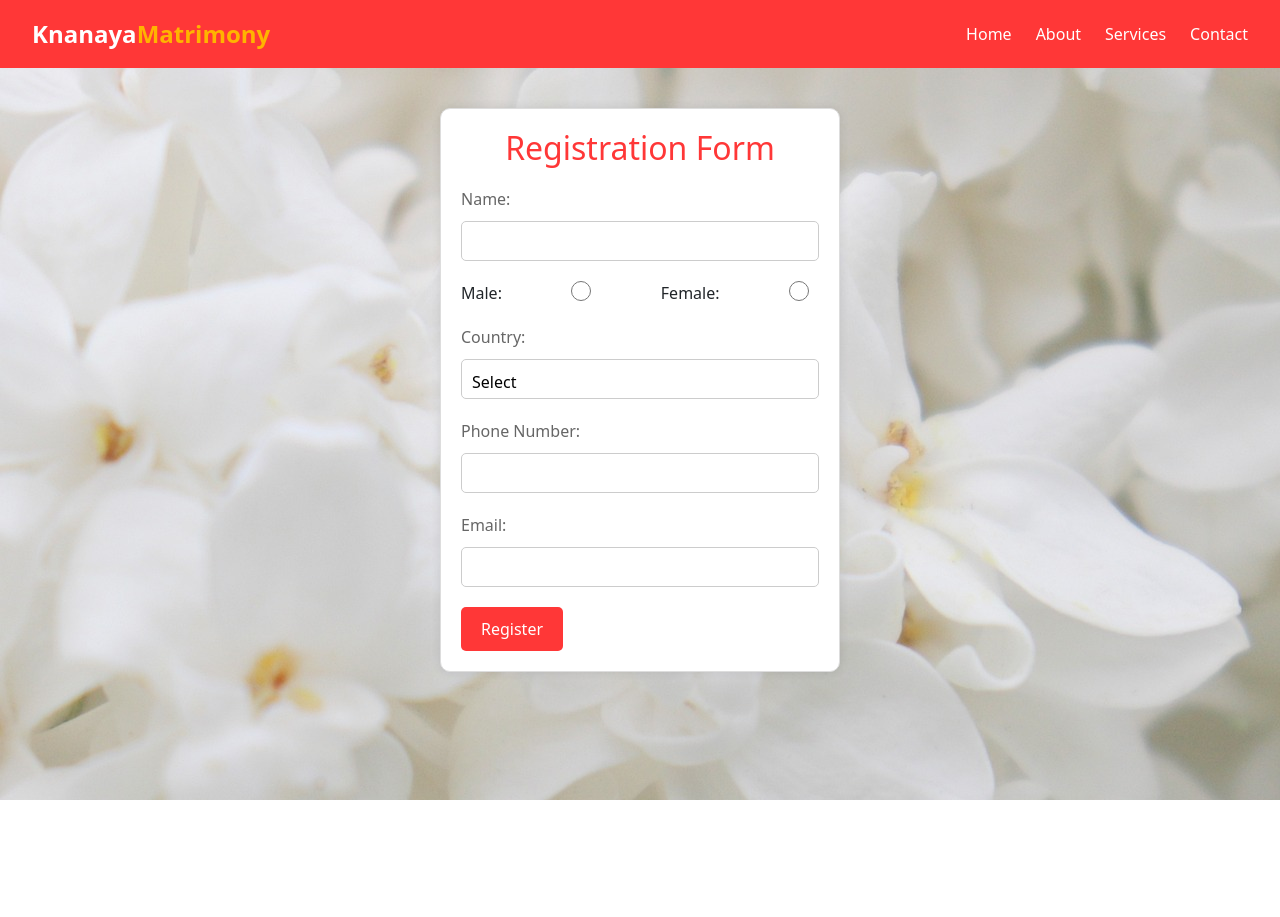
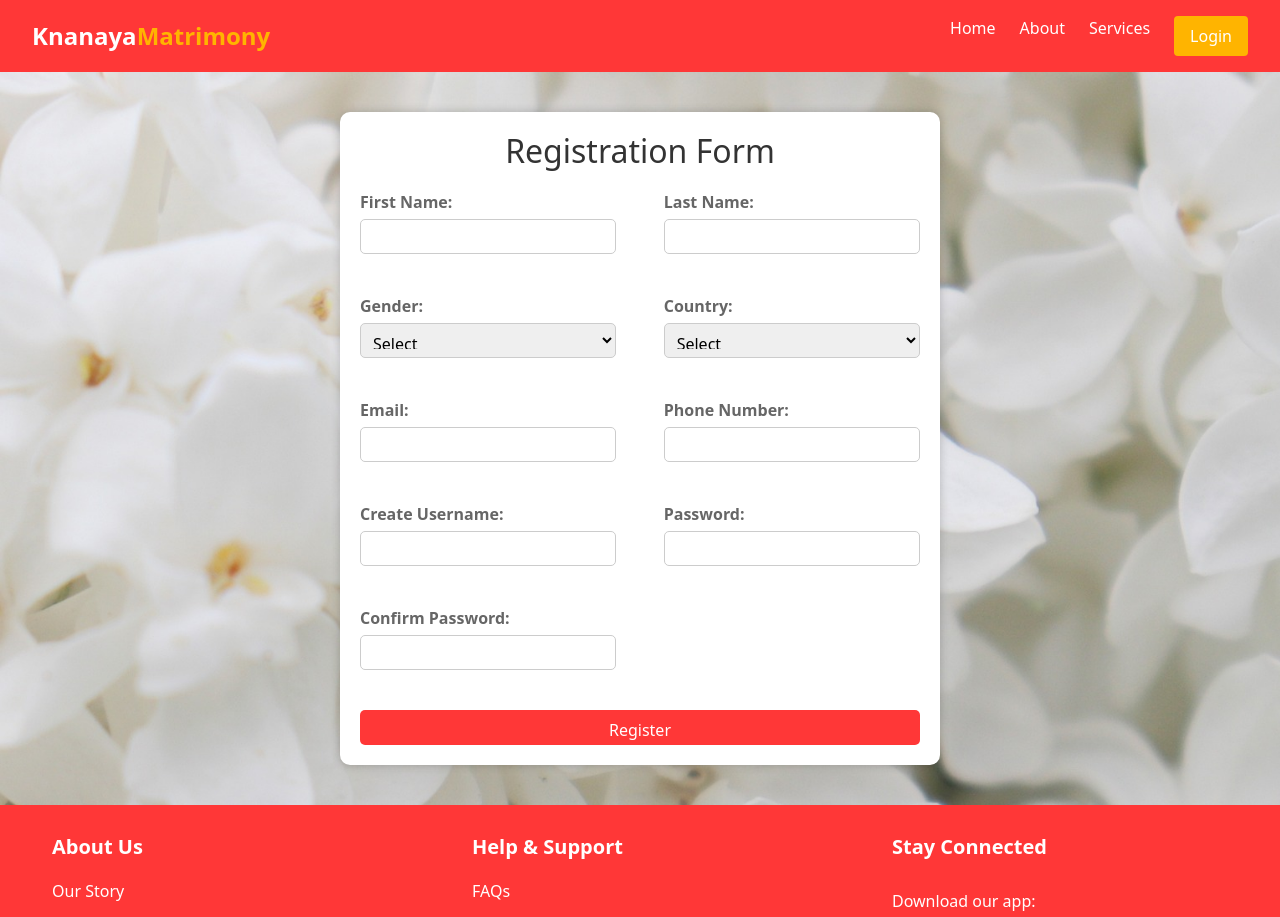
Before and after one commit to stratosfullstack/matrimony-sample, an Angular app: page /register in a window 1280 px wide. Shown: the top 917 px of the page. Before the commit the page ends 800 px from the top, so only its background shows below. Built offline with nearby package versions, Linux system fonts and the light colour scheme.

Commit message:
register,banner

```diff
--- a/src/app/banner-section/banner-section.component.css
+++ b/src/app/banner-section/banner-section.component.css
@@ -1,3 +1,3 @@
 img {
-    height: 700px;
+    height: 800px;
 }
--- a/src/app/banner-section/banner-section.component.html
+++ b/src/app/banner-section/banner-section.component.html
@@ -7,7 +7,7 @@
     </div>
     <div class="carousel-inner">
       <div class="carousel-item active">
-        <img src="https://cdn.pixabay.com/photo/2015/05/15/14/37/bride-and-groom-768594_1280.jpg" class="d-block w-100" alt="...">
+        <img src="https://cdn.pixabay.com/photo/2020/04/24/13/46/rose-5086924_1280.jpg" class="d-block w-100" alt="...">
         <div class="carousel-caption d-none d-md-block">
           <h5>First slide label</h5>
           <p>Some representative placeholder content for the first slide.</p>
--- a/src/app/footer/footer.component.css
+++ b/src/app/footer/footer.component.css
@@ -0,0 +1,93 @@
+/* Footer Styles */
+.footer {
+    background-color: #ff3737;
+    padding: 30px 0;
+    color: #fff;
+  }
+
+  .footer .container {
+    max-width: 1200px;
+    margin: 0 auto;
+  }
+
+  .footer .row {
+    display: flex;
+    flex-wrap: wrap;
+    justify-content: space-between;
+  }
+
+  .footer .col-md-4 {
+    flex-basis: 30%;
+  }
+
+  .footer h5 {
+    font-weight: bold;
+    margin-bottom: 20px;
+  }
+
+  .footer ul {
+    list-style: none;
+    padding: 0;
+    margin: 0;
+  }
+
+  .footer li {
+    margin-bottom: 10px;
+  }
+
+  .footer a {
+    color: #fff;
+    text-decoration: none;
+  }
+
+  .footer a:hover {
+    color: #e9dbdb;
+  }
+
+  .social-icons {
+    list-style: none;
+    padding: 0;
+    margin: 0;
+    display: flex;
+  }
+
+  .social-icons li {
+    margin-right: 20px;
+  }
+
+  .social-icons a {
+    font-size: 18px;
+  }
+
+  .app-stores {
+    display: flex;
+    align-items: center;
+  }
+
+  .app-stores a {
+    margin-right: 10px;
+  }
+
+  .copyright {
+    text-align: center;
+    padding-top: 20px;
+  }
+
+  /* Responsive Styles */
+  @media (max-width: 768px) {
+    .footer .col-md-4 {
+      flex-basis: 45%;
+    }
+  }
+
+  @media (max-width: 480px) {
+    .footer .col-md-4 {
+      flex-basis: 100%;
+    }
+    .social-icons {
+      justify-content: center;
+    }
+    .app-stores {
+      justify-content: center;
+    }
+  }
--- a/src/app/footer/footer.component.html
+++ b/src/app/footer/footer.component.html
@@ -1 +1,39 @@
-<p>footer works!</p>
+<!-- Footer Section -->
+<footer class="footer">
+    <div class="container">
+      <div class="row">
+        <div class="col-md-4 col-sm-6">
+          <h5>About Us</h5>
+          <ul>
+            <li><a routerLink="/about">Our Story</a></li>
+            <li><a routerLink="/team">Meet the Team</a></li>
+            <li><a routerLink="/contact">Contact Us</a></li>
+          </ul>
+        </div>
+        <div class="col-md-4 col-sm-6">
+          <h5>Help & Support</h5>
+          <ul>
+            <li><a routerLink="/faq">FAQs</a></li>
+            <li><a routerLink="/terms">Terms & Conditions</a></li>
+            <li><a routerLink="/privacy">Privacy Policy</a></li>
+          </ul>
+        </div>
+        <div class="col-md-4 col-sm-6">
+          <h5>Stay Connected</h5>
+          <ul class="social-icons">
+            <li><a href="#" target="_blank"><i class="bi bi-facebook"></i></a></li>
+            <li><a href="#" target="_blank"><i class="bi bi-twitter"></i></a></li>
+            <li><a href="#" target="_blank"><i class="bi bi-instagram"></i></a></li>
+          </ul>
+          <p>Download our app:</p>
+          <div class="app-stores">
+            <a href="#" target="_blank"><img src="" alt="App Store"></a>
+            <a href="#" target="_blank"><img src="" alt="Google Play"></a>
+          </div>
+        </div>
+      </div>
+      <div class="copyright">
+        <p>&copy; 2024 Matrimony App. All rights reserved.</p>
+      </div>
+    </div>
+  </footer>
--- a/src/app/header/header.component.html
+++ b/src/app/header/header.component.html
@@ -1,5 +1,3 @@
-
-
 <header>
   <div class="logo">
     <a href="#">Knanaya<span>Matrimony</span></a>
@@ -9,7 +7,7 @@
       <li><a href="#">Home</a></li>
       <li><a href="#">About</a></li>
       <li><a href="#">Services</a></li>
-        <li><a href="#">Contact</a></li>
+      <li><button type="button" class="login-signup"><a routerLink="">Login</a></button></li>
     </ul>
   </nav>
   <div class="hamburger">
--- a/src/app/login/login.component.css
+++ b/src/app/login/login.component.css
@@ -24,6 +24,7 @@ body {
     /* Removed margin-left and margin-top for better responsiveness */
     margin: 0 auto; /* Centers the container */
     margin-top: 115px;
+    margin-bottom: 115px;
 }
 
 .login-container h2 {
--- a/src/app/login/login.component.html
+++ b/src/app/login/login.component.html
@@ -1,7 +1,6 @@
 <app-header></app-header>
-<app-banner-section></app-banner-section>
 <div class="login-container">
-    <h2>Login to Matrimony</h2>
+    <h2>Member Login</h2>
     <form class="login-form">
         <div class="form-group">
             <label for="email">Email ID</label>
@@ -18,7 +17,8 @@
 
         <div class="extra-links">
             <a href="#" class="forgot-password">Forgot User?</a>
-            <a href="#" class="register-link">Register Here</a>
+            <a routerLink="register" class="register-link">New User ? Register Here</a>
         </div>
     </form>
 </div>
+<app-footer></app-footer>
--- a/src/app/register/register.component.css
+++ b/src/app/register/register.component.css
@@ -4,73 +4,134 @@ body {
 }
 
 .container {
-    max-width: 400px;
+    max-width: 600px;
     margin: 40px auto;
     padding: 20px;
     background-color: #fff;
-    border: 1px solid #ddd;
     border-radius: 10px;
-    box-shadow: 0 0 10px rgba(0, 0, 0, 0.1);
+    box-shadow: 0 0 10px rgba(0, 0, 0, 0.2);
 }
 
-.form-title {
-    color: #ff3737;
+h2 {
     text-align: center;
     margin-bottom: 20px;
+    color: #333;
 }
 
-.form-group {
-    margin-bottom: 20px;
+.row {
+    display: flex;
+    justify-content: space-between;
+    margin-bottom: 15px;
+    flex-wrap: wrap;
 }
 
-.form-group label {
+.col-6 {
+    flex-basis: 48%;
+    margin-bottom: 15px;
+}
+
+label {
     display: block;
-    margin-bottom: 10px;
+    margin-bottom: 5px;
+    font-weight: bold;
     color: #666;
 }
 
-.form-group input[type="text"],
-.form-group input[type="email"],
-.form-group input[type="tel"],
-.form-group select {
+input,
+select {
     width: 100%;
-    height: 40px;
-    padding: 10px;
+    height: 35px;
+    padding: 8px;
+    margin-bottom: 10px;
     border: 1px solid #ccc;
     border-radius: 5px;
 }
 
-.form-group select {
-    appearance: none;
-    background-color: #fff;
-    padding: 10px;
+input:focus,
+select:focus {
+    border: 1px solid #aaa;
+    box-shadow: 0 0 5px rgba(0, 0, 0, 0.1);
 }
 
-.btn {
+button[type="submit"] {
+    width: 100%;
+    height: 35px;
     background-color: #ff3737;
     color: #fff;
-    padding: 10px 20px;
+    padding: 8px;
     border: none;
     border-radius: 5px;
     cursor: pointer;
+    transition: background-color 0.3s;
 }
 
-.btn:hover {
+button[type="submit"]:hover {
     background-color: #ff6666;
 }
 
-.gender-group {
-    display: flex;
-    justify-content: space-between;
-    margin-bottom: 20px;
+/* Responsive design */
+
+@media (max-width: 768px) {
+    .container {
+        margin: 20px auto;
+        padding: 15px;
+    }
+
+    .row {
+        flex-direction: column;
+    }
+
+    .col-6 {
+        flex-basis: 100%;
+        margin-bottom: 10px;
+    }
 }
 
-.gender-group label {
-    margin-right: 10px;
+@media (max-width: 480px) {
+    .container {
+        padding: 10px;
+    }
+
+    .row {
+        margin-bottom: 10px;
+    }
+
+    input,
+    select {
+        height: 30px;
+        padding: 5px;
+    }
+
+    button[type="submit"] {
+        height: 30px;
+        padding: 5px;
+    }
 }
 
-.gender-group input[type="radio"] {
-    width: 20px;
-    height: 20px;
-    margin-right: 10px;
+/* Additional styles for better responsive design */
+
+@media (max-width: 320px) {
+    .container {
+        width: 90%;
+        padding: 5px;
+    }
+
+    .row {
+        margin-bottom: 5px;
+    }
+
+    .col-6 {
+        margin-bottom: 5px;
+    }
+
+    input,
+    select {
+        height: 25px;
+        padding: 3px;
+    }
+
+    button[type="submit"] {
+        height: 25px;
+        padding: 3px;
+    }
 }
--- a/src/app/register/register.component.html
+++ b/src/app/register/register.component.html
@@ -1,19 +1,48 @@
 <app-header></app-header>
-<div class="container">
+<!-- <div class="container">
     <h2 class="form-title">Registration Form</h2>
     <form>
+        <div class="row">
+            <div class="col-md-6">
                 <div class="form-group">
-            <label for="name">Name:</label>
-            <input type="text" id="name" name="name" required>
+                    <label for="firstName">First Name:</label>
+                    <input type="text" id="firstName" name="firstName" required>
                 </div>
-
-        <div class="gender-group">
-            <label for="male">Male:</label>
-            <input type="radio" id="male" name="gender" value="male">
-            <label for="female">Female:</label>
-            <input type="radio" id="female" name="gender" value="female">
+                <div class="form-group">
+                    <label for="lastName">Last Name:</label>
+                    <input type="text" id="lastName" name="lastName" required>
                 </div>
-
+                <div class="form-group">
+                    <label for="email">Email:</label>
+                    <input type="email" id="email" name="email" required>
+                </div>
+                <div class="form-group">
+                    <label for="phone">Phone Number:</label>
+                    <input type="tel" id="phone" name="phone" required>
+                </div>
+            </div>
+            <div class="col-md-6">
+                <div class="form-group">
+                    <label for="username">Create Username:</label>
+                    <input type="text" id="username" name="username" required>
+                </div>
+                <div class="form-group">
+                    <label for="password">Password:</label>
+                    <input type="password" id="password" name="password" required>
+                </div>
+                <div class="form-group">
+                    <label for="confirmPassword">Confirm Password:</label>
+                    <input type="password" id="confirmPassword" name="confirmPassword" required>
+                </div>
+                <div class="form-group">
+                    <label for="gender">Gender:</label>
+                    <select id="gender" name="gender" required>
+                        <option value="">Select</option>
+                        <option value="male">Male</option>
+                        <option value="female">Female</option>
+                        <option value="other">Other</option>
+                    </select>
+                </div>
                 <div class="form-group">
                     <label for="country">Country:</label>
                     <select id="country" name="country" required>
@@ -25,17 +54,74 @@
                         <option value="Other">Other</option>
                     </select>
                 </div>
+            </div>
+        </div>
+        <button class="btn" type="submit">Register</button>
+    </form>
+</div> -->
 
-        <div class="form-group">
-            <label for="phone">Phone Number:</label>
-            <input type="tel" id="phone" name="phone" required>
+
+<div class="container">
+    <h2>Registration Form</h2>
+    <form>
+        <div class="row">
+            <div class="col-6">
+                <label for="firstName">First Name:</label>
+                <input type="text" id="firstName" name="firstName" required>
             </div>
-
-        <div class="form-group">
+            <div class="col-6">
+                <label for="lastName">Last Name:</label>
+                <input type="text" id="lastName" name="lastName" required>
+            </div>
+        </div>
+        <div class="row">
+            <div class="col-6">
+                <label for="gender">Gender:</label>
+                <select id="gender" name="gender" required>
+                    <option value="">Select</option>
+                    <option value="male">Male</option>
+                    <option value="female">Female</option>
+                </select>
+            </div>
+            <div class="col-6">
+                <label for="country">Country:</label>
+                <select id="country" name="country" required>
+                    <option value="">Select</option>
+                    <option value="usa">USA</option>
+                    <option value="india">India</option>
+                    <option value="uk">UK</option>
+                    <option value="australia">Australia</option>
+                    <option value="canada">Canada</option>
+                </select>
+            </div>
+        </div>
+        <div class="row">
+            <div class="col-6">
                 <label for="email">Email:</label>
                 <input type="email" id="email" name="email" required>
             </div>
-
-        <button class="btn" type="submit">Register</button>
+            <div class="col-6">
+                <label for="phoneNumber">Phone Number:</label>
+                <input type="tel" id="phoneNumber" name="phoneNumber" required>
+            </div>
+        </div>
+        <div class="row">
+            <div class="col-6">
+                <label for="username">Create Username:</label>
+                <input type="text" id="username" name="username" required>
+            </div>
+            <div class="col-6">
+                <label for="password">Password:</label>
+                <input type="password" id="password" name="password" required>
+            </div>
+        </div>
+        <div class="row">
+            <div class="col-6">
+                <label for="confirmPassword">Confirm Password:</label>
+                <input type="password" id="confirmPassword" name="confirmPassword" required>
+            </div>
+        </div>
+        <button type="submit">Register</button>
     </form>
 </div>
+<app-footer></app-footer>
--- a/src/index.html
+++ b/src/index.html
@@ -3,7 +3,7 @@
 
 <head>
   <meta charset="utf-8">
-  <title>MatrimonySample</title>
+  <title>Knanaya Matrimony</title>
   <base href="/">
   <meta name="viewport" content="width=device-width, initial-scale=1">
   <link rel="icon" type="image/x-icon" href="favicon.ico">
--- a/src/styles.css
+++ b/src/styles.css
@@ -2,4 +2,5 @@
 
 body {
     background-image: url("./assets/white.jpg");
+    background-size: cover;
 }
```
Also changed, not shown: src/app/services/country.service.ts (added, +9 -0 lines), 1 other file (tests, documents, lock files or other folders). Lines whose indentation alone changed are shown as unchanged.
